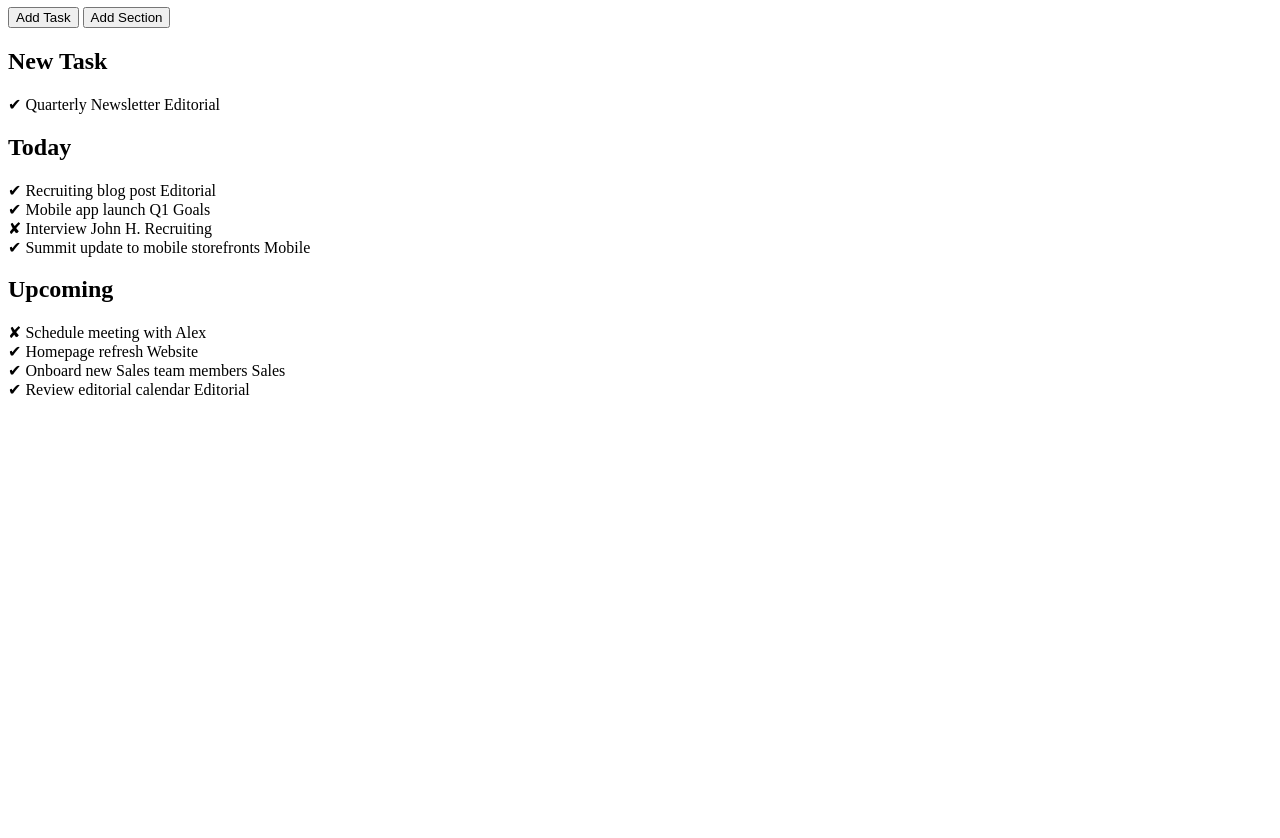
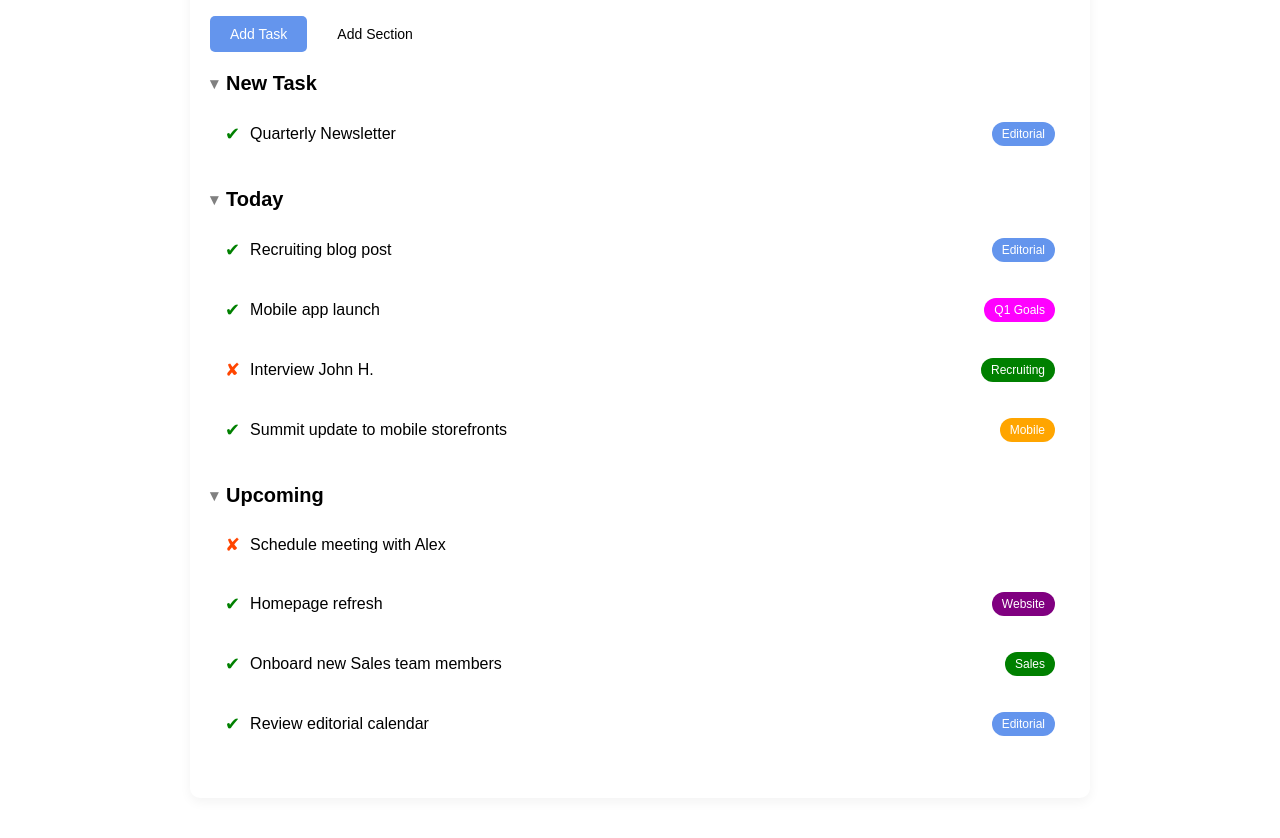
Before and after one commit to CesareMazzilli/html-css-toboolist, a plain HTML site: page index.html in a window 1280 px wide. Shown: the part 135-973 px from the top of the page. Before the commit the page ends 800 px from the top, so only its background shows below. Drawn offline with Linux system fonts and the light colour scheme.

Commit message:
feat: terminate the document

```diff
--- a/css/style.css
+++ b/css/style.css
@@ -1,3 +1,4 @@
+/* Reset di base */
 * {
     margin: 0;
     padding: 0;
@@ -5,75 +6,98 @@
 }
 
 body {
-    font-family: Arial, sans-serif;
-    background-color: #f6f8fa;
+    font-family: 'Poppins', sans-serif;
+    background-color: white; /* Colore sfondo simile all'immagine */
 }
 
 .container {
-    width: 60%;
-    margin: 50px auto;
-    background-color: #fff;
+    max-width: 900px;
+    margin: 40px auto;
     padding: 20px;
-    border-radius: 8px;
-    box-shadow: 0 0 10px rgba(0, 0, 0, 0.1);
+    background-color: white;
+    border-radius: 10px;
+    box-shadow: 0 4px 12px rgba(0, 0, 0, 0.05); /* Ombra per dare profondità */
 }
 
 header {
     display: flex;
     align-items: center;
     padding-bottom: 20px;
-    border-bottom: 2px solid #e6e6e6;
+    border-bottom: 1px solid white;
+    margin-bottom: 20px;
 }
 
 .logo {
-    width: 40px;
-    height: 40px;
+    width: 50px; /* Dimensioni logo */
     margin-right: 10px;
 }
 
 h1 {
-    font-size: 28px;
-    color: #333;
+    font-size: 32px;
+    color: black;
+    font-weight: 600;
 }
 
+/* Stili per i pulsanti */
 .actions {
-    margin-top: 20px;
+    display: flex;
+    justify-content: flex-start;
+    gap: 10px;
     margin-bottom: 20px;
 }
 
-.btn {
+button.btn {
     padding: 10px 20px;
+    border-radius: 5px;
     border: none;
-    border-radius: 5px;
     cursor: pointer;
-    font-size: 16px;
-    margin-right: 10px;
+    font-size: 14px;
+    font-weight: 500;
 }
 
 .btn.blue {
-    background-color: #3498db;
+    background-color: cornflowerblue;
     color: white;
 }
 
 .btn.grey {
-    background-color: #e0e0e0;
-    color: #333;
+    background-color: white;
+    color: black;
 }
 
+/* Sezioni delle task */
 .task-section {
     margin-bottom: 30px;
 }
 
-h2 {
+.task-section h2 {
     font-size: 20px;
-    margin-bottom: 10px;
-    color: #333;
+    margin-bottom: 15px;
+    color: black;
+    font-weight: 600;
+    display: flex;
+    align-items: center;
+}
+
+.task-section h2::before {
+    content: "▾";
+    font-size: 16px;
+    margin-right: 8px;
+    color: gray;
 }
 
 .task {
     display: flex;
     align-items: center;
-    margin-bottom: 10px;
+    padding: 12px 15px;
+    background-color: white; /* Sfondo più chiaro per le task */
+    border-radius: 8px;
+    margin-bottom: 12px;
+    transition: background-color 0.3s ease;
+}
+
+.task:hover {
+    background-color: white;
 }
 
 .task-icon {
@@ -82,42 +106,75 @@ h2 {
 }
 
 .done {
-    color: #27ae60;
+    color: green; /* Verde per task completate */
 }
 
 .not-done {
-    color: #e74c3c;
+    color: orangered; /* Rosso per task non completate */
 }
 
 .task-title {
     flex-grow: 1;
     font-size: 16px;
-    color: #333;
+    color: black;
 }
 
 .tag {
-    padding: 2px 8px;
-    border-radius: 4px;
-    font-size: 14px;
+    padding: 5px 10px;
+    border-radius: 12px;
+    font-size: 12px;
     color: white;
+    text-transform: capitalize;
+    margin-left: 10px;
 }
 
-.blue {
-    background-color: #3498db;
+/* Colori delle etichette */
+.tag.blue {
+    background-color: cornflowerblue; /* Editorial */
 }
 
-.purple {
-    background-color: #9b59b6;
+.tag.purple {
+    background-color: fuchsia; /* Q1 Goals */
 }
 
-.green {
-    background-color: #2ecc71;
+.tag.green {
+    background-color: green; /* Recruiting, Sales */
 }
 
-.orange {
-    background-color: #f39c12;
+.tag.orange {
+    background-color: orange; /* Mobile */
 }
 
-.pink {
-    background-color: #e91e63;
+.tag.pink {
+    background-color: purple; /* Website */
 }
+
+/* Responsività per schermi più piccoli */
+@media (max-width: 768px) {
+    .container {
+        width: 95%;
+        padding: 15px;
+    }
+
+    h1 {
+        font-size: 28px;
+    }
+
+    button.btn {
+        font-size: 13px;
+        padding: 8px 15px;
+    }
+
+    .task-section h2 {
+        font-size: 18px;
+    }
+
+    .task-title {
+        font-size: 14px;
+    }
+
+    .tag {
+        font-size: 10px;
+        padding: 4px 8px;
+    }
+}
--- a/index.html
+++ b/index.html
@@ -1,10 +1,11 @@
 <!DOCTYPE html>
-<html lang="it">
+<html lang="en">
 <head>
     <meta charset="UTF-8">
     <meta name="viewport" content="width=device-width, initial-scale=1.0">
     <title>Toboolist</title>
-    <link rel="stylesheet" href="styles.css">
+    <link rel="stylesheet" href="./css/style.css">
+
 </head>
 <body>
     <div class="container">
```
